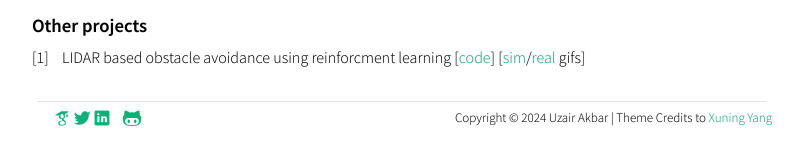
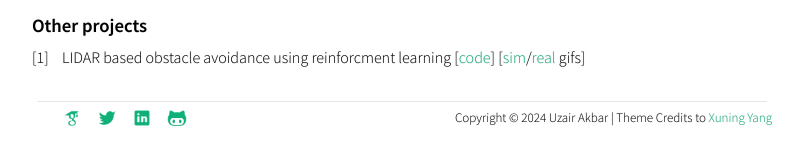
Before and after one commit to uzairakbar/uzairakbar.github.io, a Jekyll site: the page built from index.md, in a window 1280 px wide. Shown: the part 625-790 px from the top of the page, without its empty margins (238-1041 px from the left). Built offline with Jekyll 4.4.1, drawn with Linux system fonts in a browser that asks for light colours.

Commit message:
update social icon alignment

```diff
--- a/_includes/footer.html
+++ b/_includes/footer.html
@@ -7,27 +7,27 @@
             <img class="socialicon" src="{{ site.baseurl }}/{{ site.social_icons }}/github240.png" height="20" width="20"></a>
         </a>
         </li>
-        <li class="alignable pull-right">
+        <li class="alignable pull-right navbar-list">
         <a href="https://www.linkedin.com/in/uzair25/">
             <img class="socialicon" src="{{ site.baseurl }}/{{ site.social_icons }}/linkedin240.png" height="20" width="20"></a>
         </a>
         </li>
-        <li class="alignable pull-right">
+        <li class="alignable pull-right navbar-list">
         <a href="https://x.com/uzairakbar25">
             <img class="socialicon" src="{{ site.baseurl }}/{{ site.social_icons }}/twitter240.png" height="20" width="20"></a>
         </a>
         </li>
-        <!-- <li class="alignable pull-right">
-        <a href="LINK">
+        <!-- <li class="alignable pull-right navbar-list">
+        <a href="#">
             <img class="socialicon" src="{{ site.baseurl }}/{{ site.social_icons }}/instagram240.png" height="20" width="20"></a>
         </a>
         </li>
-        <li class="alignable pull-right">
-        <a href="LINK">
+        <li class="alignable pull-right navbar-list">
+        <a href="#">
             <img class="socialicon" src="{{ site.baseurl }}/{{ site.social_icons }}/youtube240.png" height="20" width="20"></a>
         </a>
         </li> -->
-        <li class="alignable pull-right">
+        <li class="alignable pull-right navbar-list">
         <a href="https://scholar.google.de/citations?user=HQgbKUgAAAAJ&hl=en">
             <img class="socialicon" src="{{ site.baseurl }}/{{ site.social_icons }}/gscholar240.png" height="20" width="20"></a>
         </a>
```
